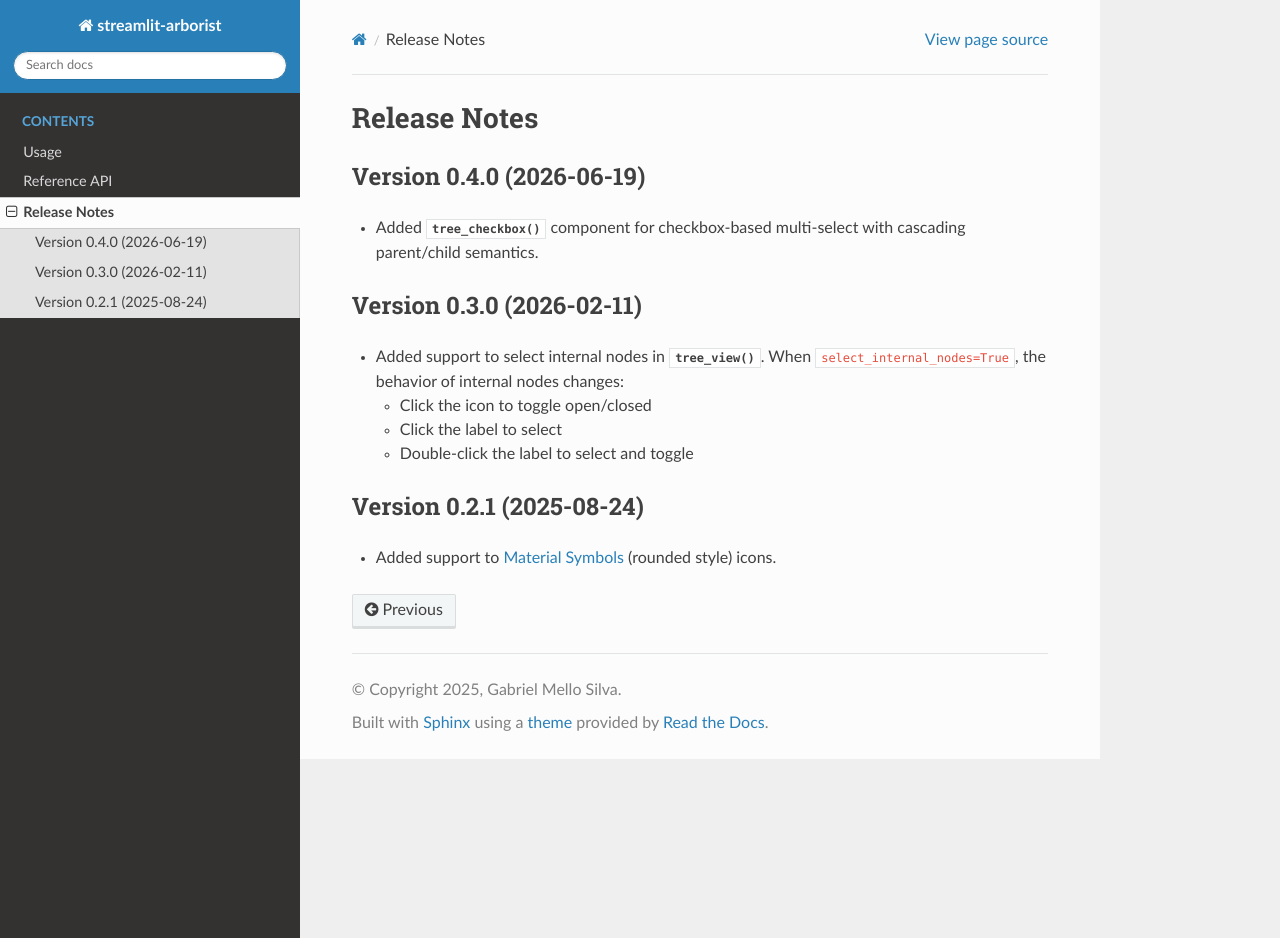
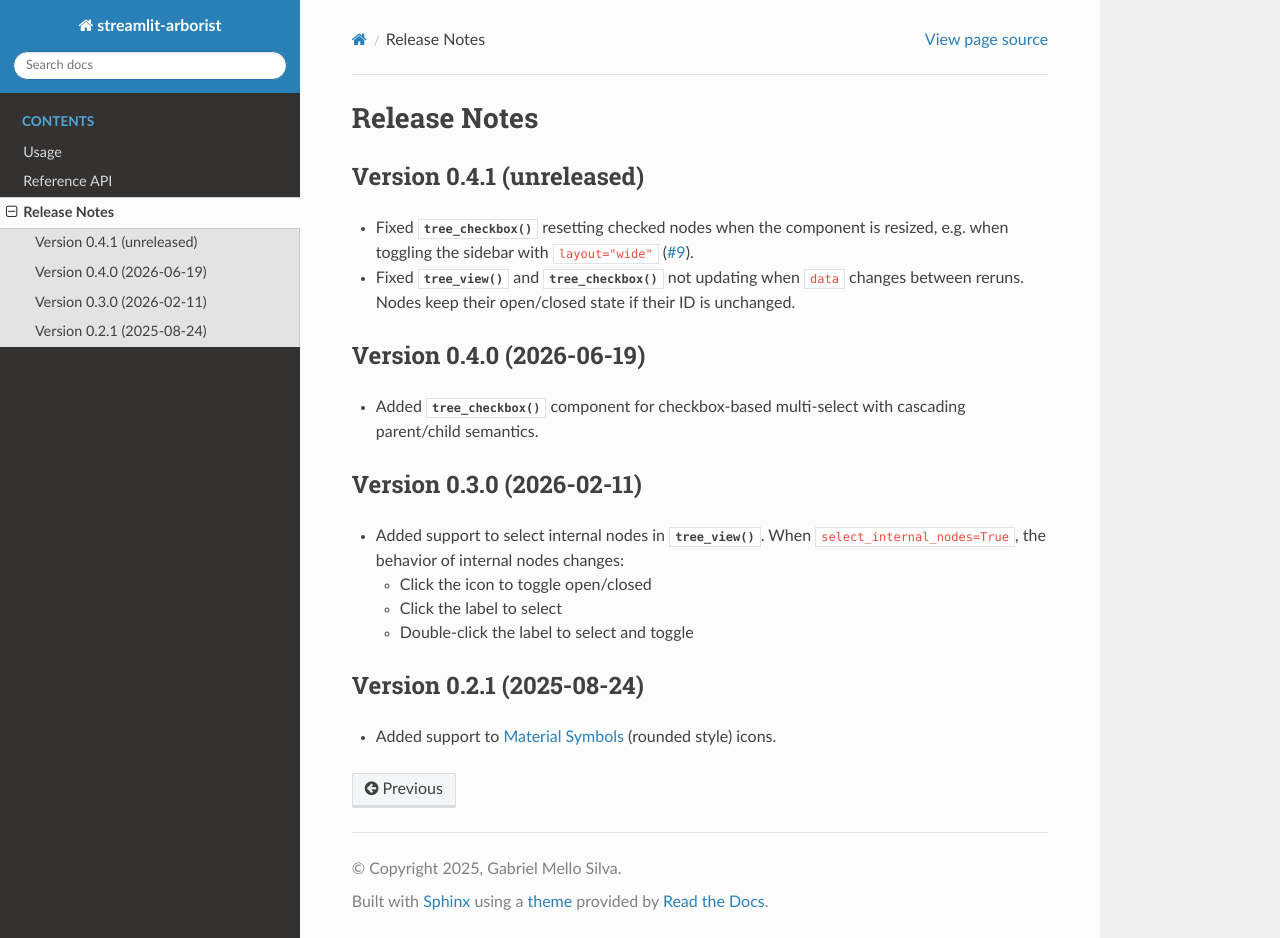
Before and after one commit to gabriel-msilva/streamlit-arborist, a Sphinx documentation site: the page built from docs/releases.rst, in a window 1280 px wide and 938 px high. Built offline with Sphinx 7.4.7 and the Read the Docs theme 3.1.0, drawn with Linux system fonts in a browser that asks for light colours; the version number could not be read and is left out.

Commit message:
DOCS: Add release notes for 0.4.1

```diff
--- a/docs/releases.rst
+++ b/docs/releases.rst
@@ -5,6 +5,16 @@ Release Notes
 =============
 
 .. currentmodule:: streamlit_arborist
+
+Version 0.4.1 (unreleased)
+--------------------------
+
+* Fixed :py:func:`tree_checkbox` resetting checked nodes when the component is resized,
+  e.g. when toggling the sidebar with ``layout="wide"``
+  (`#9 <https://github.com/gabriel-msilva/streamlit-arborist/issues/9>`_).
+* Fixed :py:func:`tree_view` and :py:func:`tree_checkbox` not updating when ``data``
+  changes between reruns.
+  Nodes keep their open/closed state if their ID is unchanged.
 
 Version 0.4.0 (2026-06-19)
 --------------------------
--- a/docs/usage.rst
+++ b/docs/usage.rst
@@ -70,6 +70,9 @@ Change the default key names using ``children_accessor`` and ``id_accessor``.
 
     data3 = [{"key": "A", "contents": [{"key": "A.1"}, {"key": "A.2"}]}]
     tree_view(data3, children_accessor="contents", id_accessor="key")
+
+Passing different data on a rerun updates the tree.
+Nodes keep their open/closed state as long as their ID does not change.
 
 Single selection (``tree_view``)
 --------------------------------
@@ -163,6 +166,8 @@ superset of what you passed in:
     Passing a different list on subsequent Streamlit reruns does not overwrite the user's interactive state.
     To reset the widget, pass a new ``key``.
 
+    Passing different ``data`` resets the checked state to ``checked``.
+
 Appearance
 ----------
 
```
Also changed, not shown: streamlit_arborist/__init__.py (+7 -0 lines).
